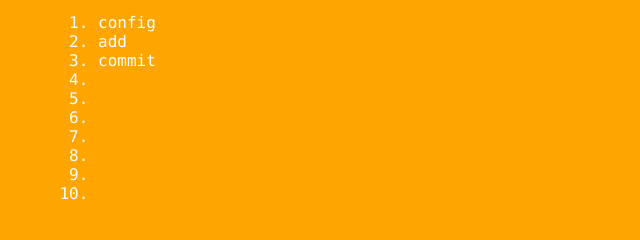
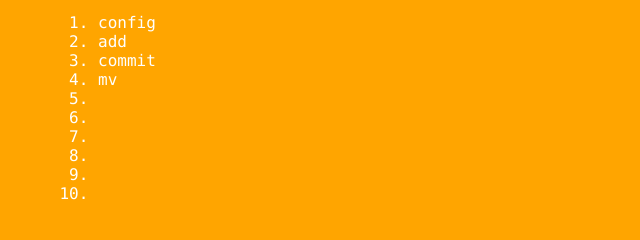
Before and after one commit to hujingsheng/git_learning, a plain HTML site: page index.html in a window 1280 px wide. Both pictures are taken after a click on the element "Basic Commands". Shown: the part 328-568 px from the top of the page, 0-640 px from the left. Drawn offline with Linux system fonts and the light colour scheme.

Commit message:
Add mv command

```diff
--- a/index.html
+++ b/index.html
@@ -32,7 +32,7 @@
                     <li>config</li>
                     <li>add</li>
                     <li>commit</li>
-                    <li></li>
+                    <li>mv</li>
                     <li></li>
                     <li></li>
                     <li></li>
```
